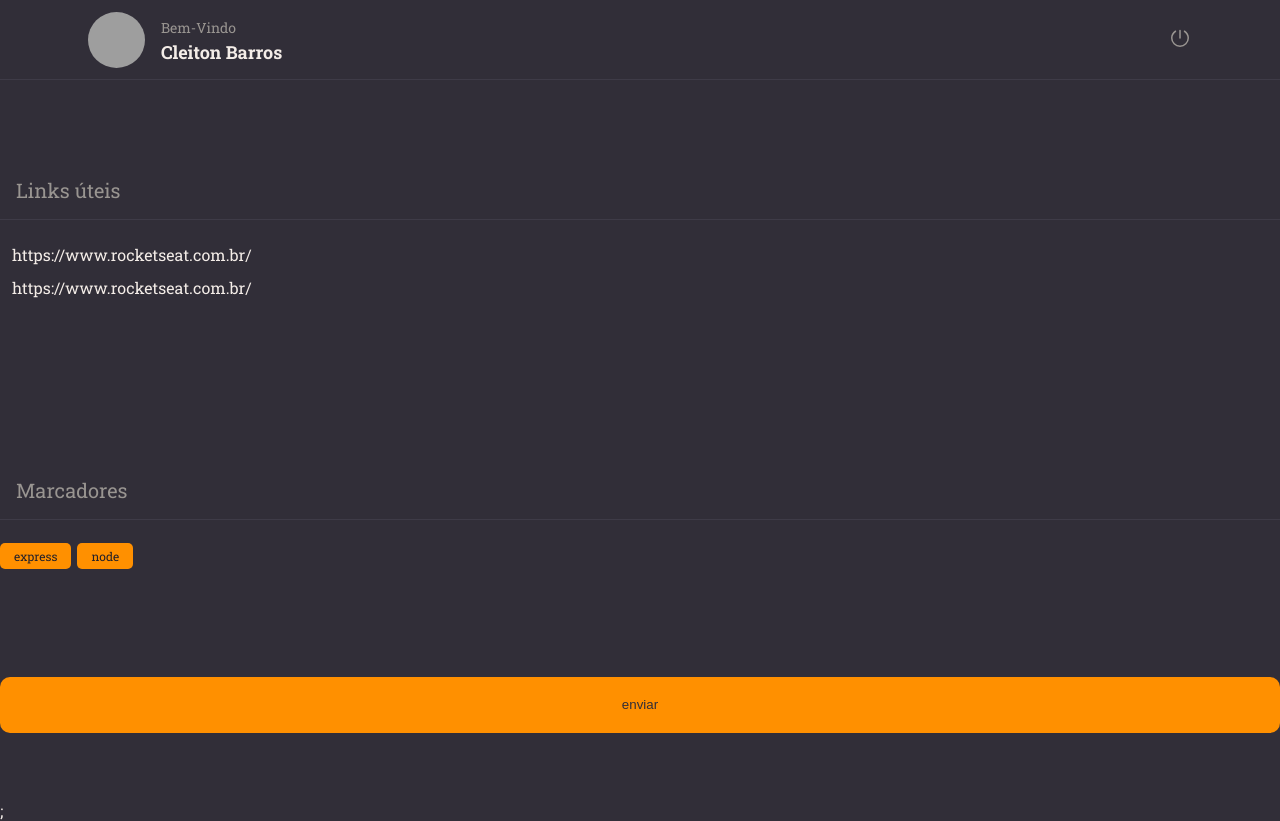
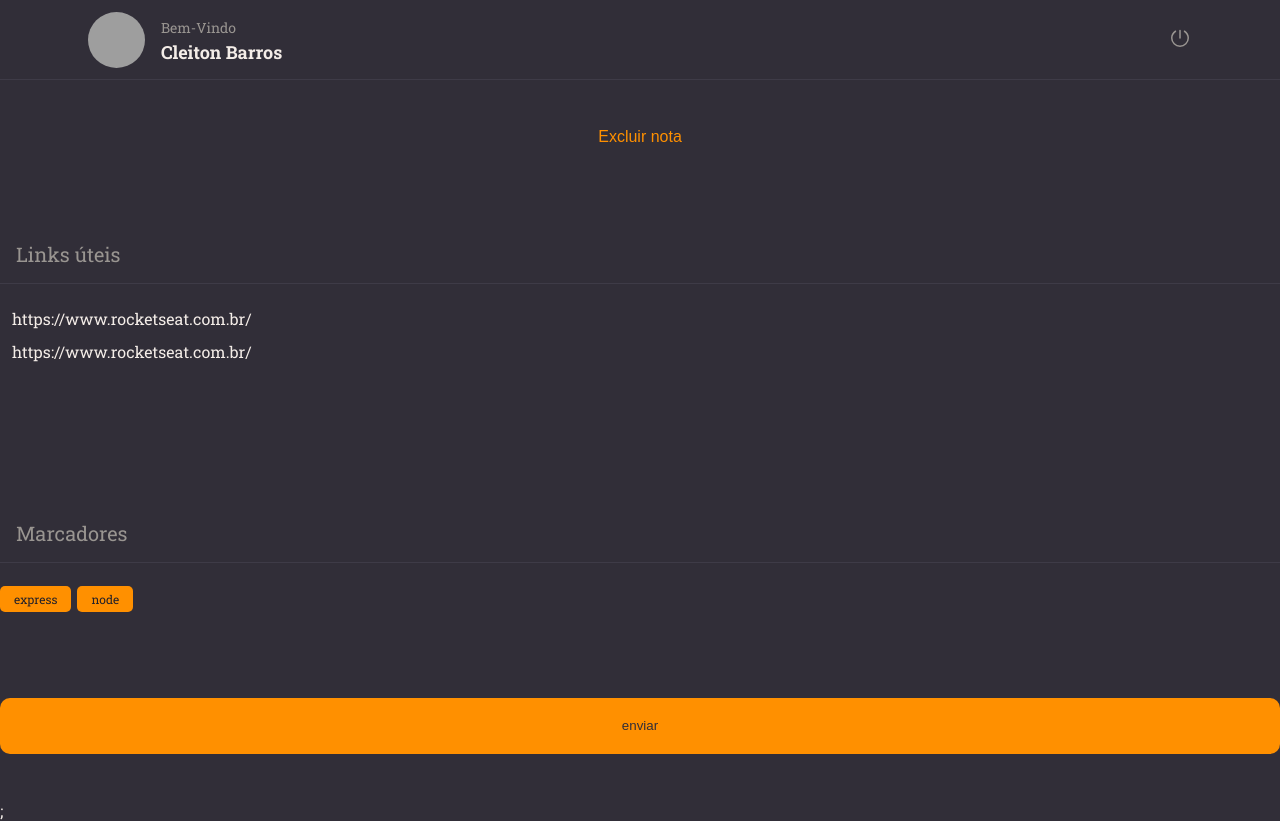
Before and after one commit to cleitonBarros/Rocketnotes, a React (Vite) app: page / in a window 1280 px wide. Built offline with nearby package versions, Linux system fonts and the light colour scheme; grey boxes are pictures that could not be loaded.

Commit message:
feat: ButtonText component

```diff
--- /dev/null
+++ b/src/components/ButonText/index.tsx
@@ -0,0 +1,20 @@
+import React from "react";
+
+import * as S from "./styled";
+import { ButtonTextContainerProps } from "./styled";
+
+type ButtonTextProps = React.ButtonHTMLAttributes<HTMLButtonElement> &
+  ButtonTextContainerProps & {
+    title: string;
+  };
+export function ButtonText({
+  title,
+  isActive = false,
+  ...props
+}: ButtonTextProps) {
+  return (
+    <S.Container type="button" isActive={isActive} {...props}>
+      {title}
+    </S.Container>
+  );
+}
--- /dev/null
+++ b/src/components/ButonText/styled.ts
@@ -0,0 +1,12 @@
+import styled from "styled-components";
+
+export interface ButtonTextContainerProps {
+  isActive?: boolean;
+}
+export const Container = styled.button<ButtonTextContainerProps>`
+  background: none;
+  color: ${({ theme }) => theme.COLORS.ORANGE};
+
+  border: none;
+  font-size: 1rem;
+`;
--- a/src/components/Button/index.tsx
+++ b/src/components/Button/index.tsx
@@ -9,7 +9,7 @@ interface ButtonProps extends React.ButtonHTMLAttributes<HTMLButtonElement> {
 
 export function Button({ title, isLoading = false, ...props }: ButtonProps) {
   return (
-    <S.Container disabled={isLoading} {...props}>
+    <S.Container type="button" disabled={isLoading} {...props}>
       {isLoading ? "Carregando..." : title}
     </S.Container>
   );
--- a/src/pages/Details/index.tsx
+++ b/src/pages/Details/index.tsx
@@ -1,3 +1,4 @@
+import { ButtonText } from "../../components/ButonText";
 import { Button } from "../../components/Button";
 import { Header } from "../../components/Header";
 import { Section } from "../../components/section";
@@ -9,6 +10,8 @@ export default function Details() {
   return (
     <S.Container>
       <Header />
+
+      <ButtonText title="Excluir nota" />
 
       <Section title="Links úteis">
         <S.Links>
```
